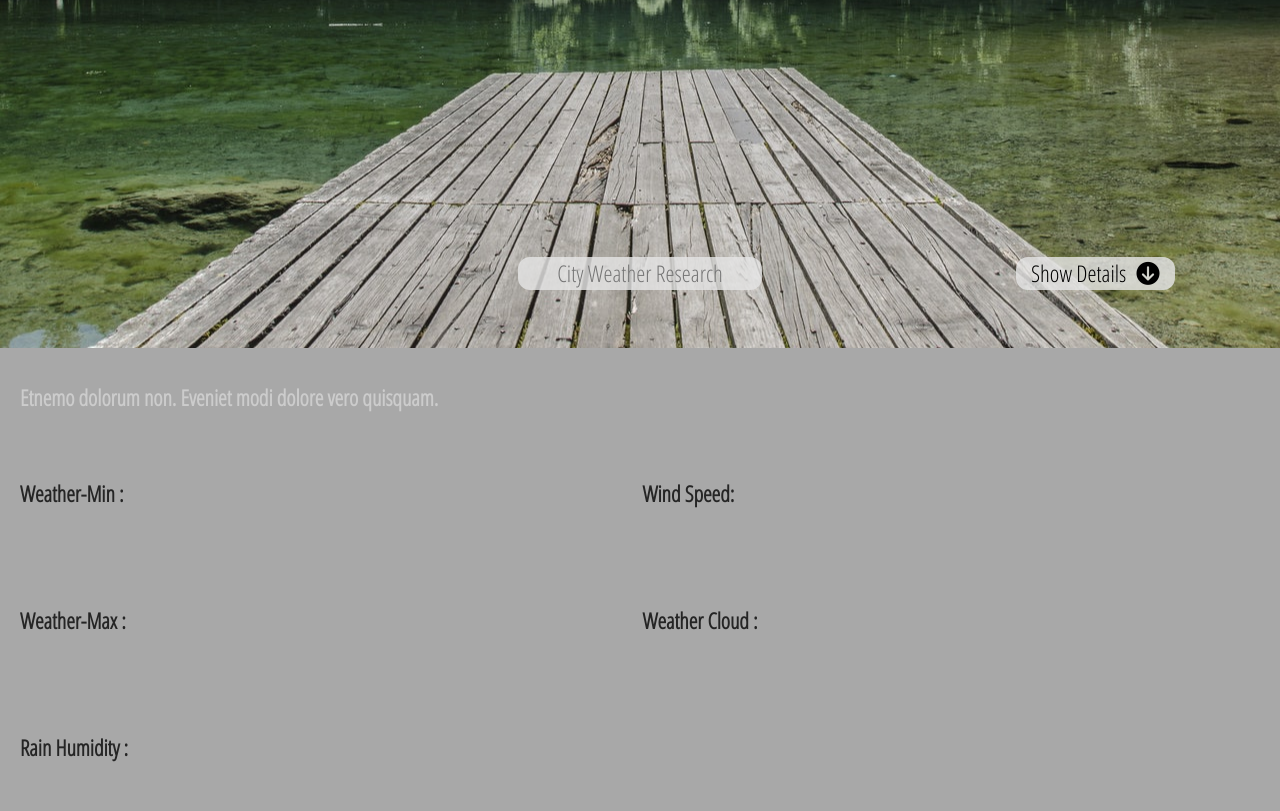
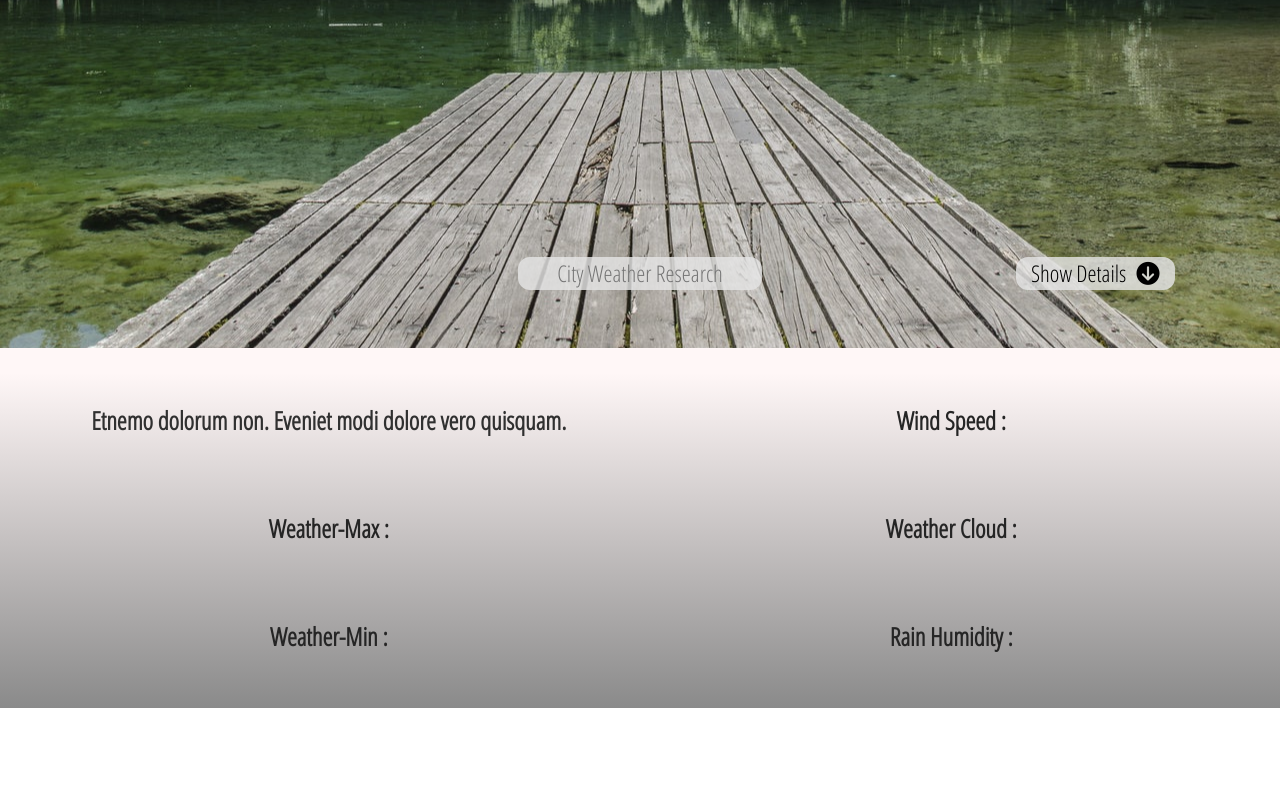
Before and after one commit to nicolasGolob/weather-app, a plain HTML site: page index.html in a window 1280 px wide. Shown: the part 452-1263 px from the top of the page. After the commit the page ends 1160 px from the top, so only its background shows below. Drawn offline with nearby package versions, Linux system fonts and the light colour scheme.

Commit message:
adding css to details and data part

```diff
--- a/app.css
+++ b/app.css
@@ -127,80 +127,81 @@ input:focus{
 
 .details-container{
     display: grid;
-    grid-template-rows: repeat(7, 1fr);
+    grid-template-rows: repeat(3, 1fr);
     grid-template-columns: repeat(10, 1fr);
     grid-gap: 5px;
     width: 100%;
-    height: 60vh;
+    height: 45vh;
     padding: 20px;
-    background-color: rgb(168, 168, 168);
+    background: rgb(255,247,247);
+    background: linear-gradient(180deg, rgba(255,247,247,1) 7%, rgba(138,138,138,1) 100%, rgba(242,242,242,1) 100%);
 }
 
 .weather-description{
     grid-column: 1/6;
     grid-row: 1/2;
-    color: rgb(204, 204, 204);
+    color: rgb(48, 48, 48);
     align-items:center;
-    justify-content: left;
+    justify-content: center;
     display: flex;
     font-weight: bold;
-    font-size: 22px;
+    font-size: 25px;
 }
 
 .weather-max{
     grid-column: 1/6;
-    grid-row: 4/6;
+    grid-row: 2/3;
     color: rgb(37, 37, 37);
     align-items:center;
-    justify-content: left;
+    justify-content: center;
     display: flex;
     font-weight: bold;
-    font-size: 22px;
+    font-size: 25px;
 }
 
 
 .weather-min{
     grid-column: 1/6;
-    grid-row: 2/4;
+    grid-row: 3/-1;
     color: rgb(37, 37, 37);
     align-items:center;
-    justify-content: left;
+    justify-content: center;
     display: flex;
     font-weight: bold;
-    font-size: 22px;
-}
-
-.weather-humidity{
-    grid-column: 1/6;
-    grid-row: 6/-1;
-    color: rgb(37, 37, 37);
-    align-items:center;
-    justify-content: left;
-    display: flex;
-    font-weight: bold;
-    font-size: 22px;
+    font-size: 25px;
 }
 
 /**********/
 
 .wind-speed{
     grid-column: 6/-1;
-    grid-row: 2/4;
+    grid-row: 1/2;
     color: rgb(37, 37, 37);
     align-items:center;
-    justify-content: left;
+    justify-content: center;
     display: flex;
     font-weight: bold;
-    font-size: 22px;
+    font-size: 25px;
 }
 
 .weather-cloud{
     grid-column: 6/-1;
-    grid-row: 4/6;
+    grid-row: 2/3;
     color: rgb(37, 37, 37);
     align-items:center;
-    justify-content: left;
+    justify-content: center;
     display: flex;
     font-weight: bold;
-    font-size: 22px;
+    font-size: 25px;
 }
+
+.weather-humidity{
+    grid-column: 6/-1;
+    grid-row: 3/-1;
+    color: rgb(37, 37, 37);
+    align-items:center;
+    justify-content: center;
+    display: flex;
+    font-weight: bold;
+    font-size: 25px;
+}
--- a/app.js
+++ b/app.js
@@ -59,22 +59,24 @@ function displayWeatherData(weathers){
     let city = document.querySelector('.city');
     city.innerText=`In the town of ${weathers.name}, ${weathers.sys.country}`;
 
+    //******************* Details Part  ************************************/
+
     let weatherDescription = document.querySelector('.weather-description');
-    weatherDescription.innerText=`Weather Describe : ${weathers.weather[0].main}`;
+    weatherDescription.innerHTML=`<i class="fas fa-cloud-meatball"></i> &nbsp Weather Describe : ${weathers.weather[0].main}`;
 
     let weatherMin= document.querySelector('.weather-min');
-    weatherMin.innerText=`Minimal : ${weathers.main.temp_min}°c`;
+    weatherMin.innerHTML=`<i class="fas fa-temperature-low"></i> &nbsp Minimal : ${weathers.main.temp_min}°c`;
 
     let weatherMax= document.querySelector('.weather-max');
-    weatherMax.innerText=`Maximal  : ${weathers.main.temp_max}°c`;
+    weatherMax.innerHTML=`<i class="fas fa-temperature-high"></i> &nbsp Maximal  : ${weathers.main.temp_max}°c`;
+
+    let weatherSpeed = document.querySelector('.wind-speed');
+    weatherSpeed.innerHTML= `<i class="fas fa-wind"></i> &nbsp Weather Speed : ${weathers.wind.speed} metre per second`;
+
+    let weatherCloud = document.querySelector('.weather-cloud');
+    weatherCloud.innerHTML= `<i class="fas fa-cloud"></i> &nbsp Cloud : ${weathers.clouds.all}%`;
 
     let weatherHumidity = document.querySelector('.weather-humidity');
-    weatherHumidity.innerText=`Humidty : ${weathers.main.humidity}%`;
+    weatherHumidity.innerHTML=`<i class="fas fa-tint"></i> &nbsp Humdity : ${weathers.main.humidity}%`;
 
-    let weatherSpeed = document.querySelector('.wind-speed');
-    weatherSpeed.innerText= `Speed : ${weathers.wind.speed} metre per second`;
-
-    let weatherCloud = document.querySelector('.weather-cloud');
-    weatherCloud.innerText= `Cloud : ${weathers.clouds.all}%`;
-    s
 };
--- a/index.html
+++ b/index.html
@@ -30,10 +30,9 @@
             <div class="weather-description"><p>Etnemo dolorum non. Eveniet modi dolore vero quisquam.</p></div>
             <div class="weather-max"><p>Weather-Max : </p></div>
             <div class="weather-min"><p>Weather-Min : </p></div>
+            <div class="wind-speed"><p>Wind Speed : </p></div>
+            <div class="weather-cloud"><p>Weather Cloud : </p></div>
             <div class="weather-humidity"><p>Rain Humidity : </p></div>
-
-            <div class="wind-speed"><p>Wind Speed: </p></div>
-            <div class="weather-cloud"><p>Weather Cloud : </p></div>
     </div>
     <script src="app.js"></script>
     <script src="https://ajax.googleapis.com/ajax/libs/jquery/3.6.0/jquery.min.js"></script>
```
